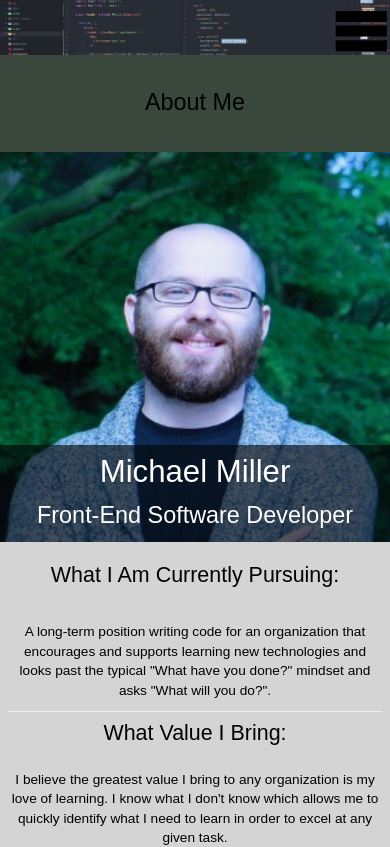
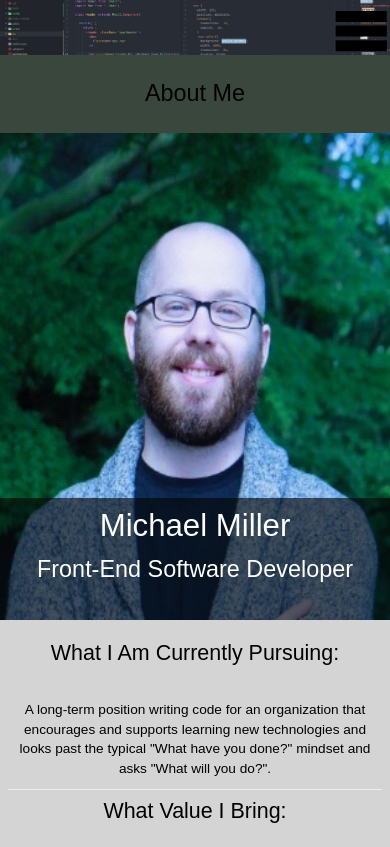
Before and after one commit to Adutchguy/portfolio, a React app: page / in a window 390 px wide. Shown: the top 847 px of the page. Built offline with nearby package versions, Linux system fonts and the light colour scheme; no server answers; a web font is replaced by a local one.

Commit message:
fixed some image sizing on mobile version as well as header sizes

```diff
--- a/src/components/about/_about.scss
+++ b/src/components/about/_about.scss
@@ -4,7 +4,7 @@
 .about-body{
   height: 100%;
   .about-body-div{
-    height: 25em;
+    height: 20em;
     width: 100%;
     background: $color-accent;
     position: relative;
@@ -22,7 +22,7 @@
   height: 100%;
   .about-header{
     width: 100%;
-    height: 100em;
+    height: 125em;
     position: relative;
     .about-header-div{
       width: 100%;
--- a/src/components/education/_education.scss
+++ b/src/components/education/_education.scss
@@ -4,7 +4,7 @@
 .education-body{
   width: 100%;
   .education-header{
-    height: 15em;
+    height: 20em;
     div{
       position: relative;
       height: 100%;
--- a/src/components/projects/_projects.scss
+++ b/src/components/projects/_projects.scss
@@ -6,7 +6,7 @@
   .projects-header{
     position: relative;
     width: 100%;
-    height: 15em;
+    height: 20em;
     background: $color-accent2;
     h2{
       font-size: 8em;
```
